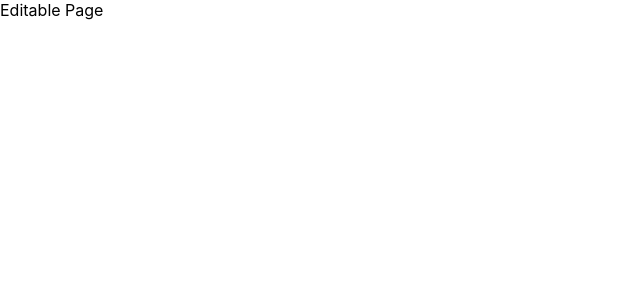
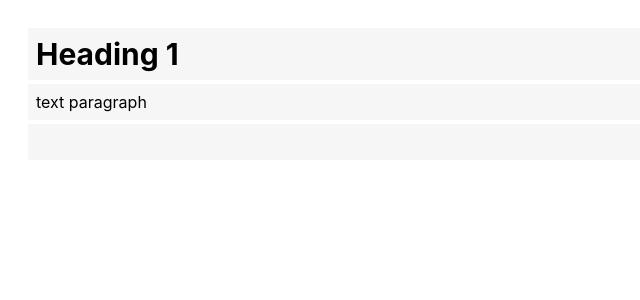
Before and after one commit to chrystal-lyu/notion-clone, a React (Create React App) app: page / in a window 1280 px wide. Shown: the top 300 px of the page, without its empty margins (0-640 px from the left). Built offline with nearby package versions, Linux system fonts and the light colour scheme.

Commit message:
Add block and delete block

```diff
--- a/package.json
+++ b/package.json
@@ -40,5 +40,8 @@
       "last 1 firefox version",
       "last 1 safari version"
     ]
+  },
+  "devDependencies": {
+    "@types/uuid": "^8.3.4"
   }
 }
--- a/src/App.css
+++ b/src/App.css
@@ -7,3 +7,32 @@ html {
 *:after {
   box-sizing: inherit;
 }
+
+.page {
+  padding: 24px;
+}
+
+.block-item {
+  background-color: #f6f6f6;
+  padding: 8px;
+  margin: 4px;
+  border-radius: 2px;
+}
+
+#block-menu {
+  padding: 8px 4px;
+  border-radius: 4px;
+  width: 180px;
+  box-shadow: 0px 0px 7px -1px rgba(0, 0, 0, 0.25);
+  border: 1px solid #e3e3e3;
+}
+
+.block-menu-item {
+  padding: 4px 8px;
+  border-radius: 4px;
+  cursor: pointer;
+}
+
+.block-menu-item:hover {
+  background-color: #f6f6f6;
+}
--- /dev/null
+++ b/src/components/BlockMenu.tsx
@@ -0,0 +1,11 @@
+const BlockMenu = () => {
+  return (
+    <div id="block-menu">
+      <div className="block-menu-item">heading 1</div>
+      <div className="block-menu-item">heading 2</div>
+      <div className="block-menu-item">text</div>
+    </div>
+  );
+};
+
+export default BlockMenu;
--- /dev/null
+++ b/src/components/Blocks/Heading1Block.tsx
@@ -0,0 +1,22 @@
+import { FC } from "react";
+
+export interface TextBlockProps {
+  id: string;
+  title: string;
+}
+
+const Heading1Block: FC<TextBlockProps> = ({ id, title }) => {
+  return (
+    <div
+      id={id}
+      className="block-item"
+      contentEditable
+      suppressContentEditableWarning={true}
+      style={{ fontSize: "1.875rem", fontWeight: 700 }}
+    >
+      {title}
+    </div>
+  );
+};
+
+export default Heading1Block;
--- /dev/null
+++ b/src/components/Blocks/Heading2Block.tsx
@@ -0,0 +1,22 @@
+import { FC } from "react";
+
+export interface TextBlockProps {
+  id: string;
+  title: string;
+}
+
+const Heading2Block: FC<TextBlockProps> = ({ id, title }) => {
+  return (
+    <div
+      id={id}
+      className="block-item"
+      contentEditable
+      suppressContentEditableWarning={true}
+      style={{ fontSize: "1.5rem", fontWeight: 700 }}
+    >
+      {title}
+    </div>
+  );
+};
+
+export default Heading2Block;
--- /dev/null
+++ b/src/components/Blocks/TextBlock.tsx
@@ -0,0 +1,53 @@
+import { FC, useRef, KeyboardEvent, RefObject } from "react";
+
+export interface TextBlockProps {
+  id: string;
+  title: string;
+  addBlock: (payload: BlockPayload) => void;
+  deleteBlock: (payload: BlockPayload) => void;
+  showMenu: (payload: boolean) => void;
+}
+
+export interface BlockPayload {
+  id: string;
+  ref: RefObject<HTMLDivElement>;
+}
+
+const TextBlock: FC<TextBlockProps> = ({
+  id,
+  title,
+  addBlock,
+  showMenu,
+  deleteBlock,
+}) => {
+  const textBlockRef = useRef(null);
+
+  const handleKeyDown = (e: KeyboardEvent<HTMLDivElement>) => {
+    if (e.key === "/") {
+      showMenu(true);
+    }
+    if (e.key === "Backspace") {
+      showMenu(false);
+      deleteBlock({ id, ref: textBlockRef });
+    }
+    if (e.key === "Enter") {
+      e.preventDefault();
+      addBlock({ id, ref: textBlockRef });
+    }
+  };
+
+  return (
+    <div
+      id={id}
+      className="block-item"
+      ref={textBlockRef}
+      onKeyDown={handleKeyDown}
+      contentEditable
+      suppressContentEditableWarning={true}
+    >
+      {title}
+    </div>
+  );
+};
+
+export default TextBlock;
--- a/src/components/EditablePage.tsx
+++ b/src/components/EditablePage.tsx
@@ -1,5 +1,92 @@
+import { RefObject, useState } from "react";
+import { v4 as uid } from "uuid";
+import BlockMenu from "./BlockMenu";
+import Heading1Block from "./Blocks/Heading1Block";
+import Heading2Block from "./Blocks/Heading2Block";
+import TextBlock, { BlockPayload } from "./Blocks/TextBlock";
+
+const initialBlocks = [
+  {
+    id: uid(),
+    type: "heading1",
+    properties: { title: "Heading 1" },
+  },
+  {
+    id: uid(),
+    type: "text",
+    properties: { title: "text paragraph" },
+  },
+  {
+    id: uid(),
+    type: "text",
+    properties: { title: "" },
+  },
+];
+
 const EditablePage = () => {
-  return <div>Editable Page</div>;
+  const [blocks, setBlocks] = useState(initialBlocks);
+  const [showBlockMenu, setShowBlockMenu] = useState(false);
+
+  const focusNextElement = (ref: RefObject<HTMLDivElement>) => {
+    ref && (ref.current?.nextElementSibling as HTMLElement).focus();
+  };
+
+  const focusPreviousElement = (ref: RefObject<HTMLDivElement>) => {
+    ref && (ref.current?.previousElementSibling as HTMLElement).focus();
+  };
+
+  const addBlock = (currentBlock: BlockPayload) => {
+    const newBlock = { id: uid(), type: "text", properties: { title: "" } };
+    setBlocks((prev) => [...prev, newBlock]);
+    focusNextElement(currentBlock.ref);
+  };
+
+  const deleteBlock = (currentBlock: BlockPayload) => {
+    const updatedBlock = blocks.filter((block) => block.id !== currentBlock.id);
+    setBlocks(updatedBlock);
+    focusPreviousElement(currentBlock.ref);
+  };
+
+  return (
+    <div>
+      <div className="page">
+        {blocks.map((block) => {
+          switch (block.type) {
+            case "text":
+              return (
+                <TextBlock
+                  key={block.id}
+                  id={block.id}
+                  title={block.properties.title}
+                  addBlock={addBlock}
+                  deleteBlock={deleteBlock}
+                  showMenu={setShowBlockMenu}
+                />
+              );
+            case "heading1":
+              return (
+                <Heading1Block
+                  key={block.id}
+                  id={block.id}
+                  title={block.properties.title}
+                />
+              );
+            case "heading2":
+              return (
+                <Heading2Block
+                  key={block.id}
+                  id={block.id}
+                  title={block.properties.title}
+                />
+              );
+            default:
+              return null;
+          }
+        })}
+        {showBlockMenu && <BlockMenu />}
+      </div>
+    </div>
+  );
 };
 
 export default EditablePage;
```
Also changed, not shown: 1 other file (tests, documents, lock files or other folders).
